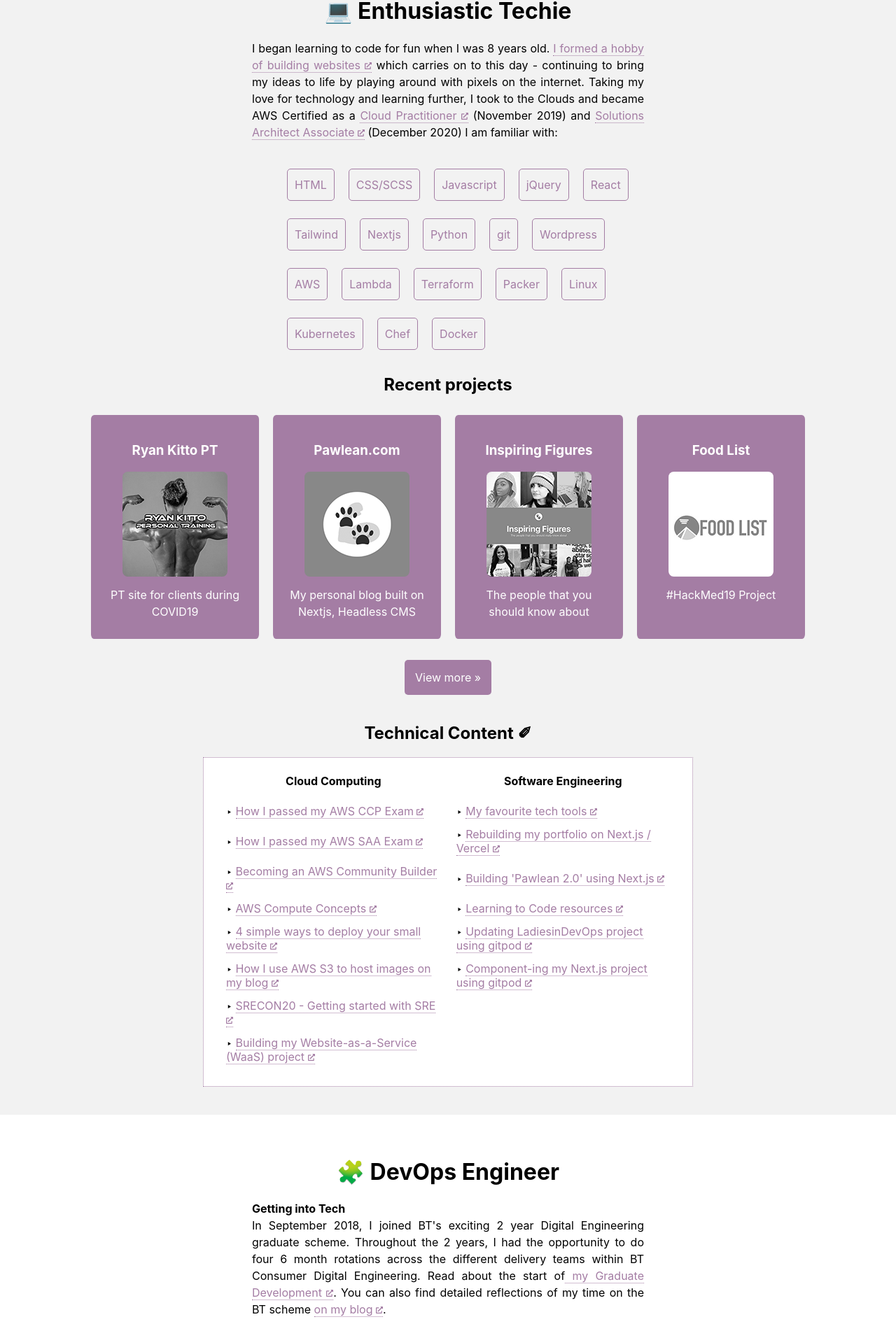
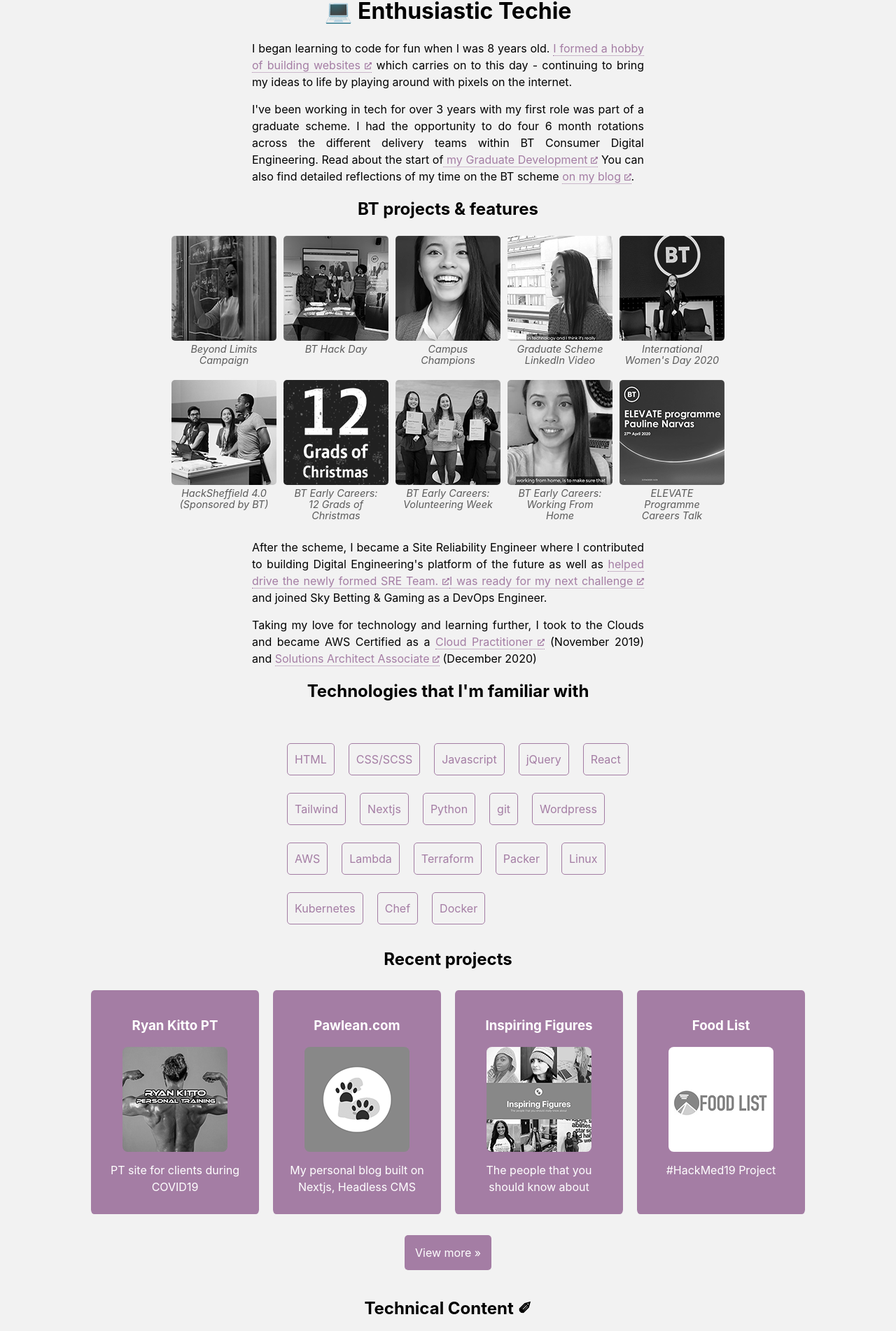
Before and after one commit to pawlean/nextpn, a Next.js app: page / in a window 1280 px wide. Shown: the part 666-2568 px from the top of the page at 70% size. Built offline with nearby package versions, Linux system fonts and the light colour scheme.

Commit message:
New job!

```diff
--- a/components/dev.js
+++ b/components/dev.js
@@ -22,9 +22,148 @@ function Dev() {
           />
         </a>{" "}
         which carries on to this day - continuing to bring my ideas to life by
-        playing around with pixels on the internet. Taking my love for
-        technology and learning further, I took to the Clouds and became AWS
-        Certified as a{" "}
+        playing around with pixels on the internet.{" "}
+      </p>
+
+      <p>
+        I've been working in tech for over 3 years with my first role was part
+        of a graduate scheme. I had the opportunity to do four 6 month rotations
+        across the different delivery teams within BT Consumer Digital
+        Engineering. Read about the start of
+        <a
+          href="https://www.linkedin.com/pulse/week-1-start-my-digital-development-operations-pauline-p-narvas/"
+          target="_blank"
+          aria-describedby="new-window-1"
+          rel="noopener"
+        >
+          {" "}
+          my Graduate Development{" "}
+          <img
+            src="/images/main/external.svg"
+            alt="opens in new window"
+            className="external"
+          />
+        </a>{" "}
+        You can also find detailed reflections of my time on the BT scheme{" "}
+        <a
+          href="https://pawlean.com/category/self-development/bt-graduate-scheme/"
+          target="_blank"
+          aria-describedby="new-window-1"
+          rel="noopener"
+        >
+          on my blog{" "}
+          <img
+            src="/images/main/external.svg"
+            alt="opens in new window"
+            className="external"
+          />
+        </a>
+        .{" "}
+      </p>
+      <h2>BT projects & features</h2>
+      <div className={styles.features}>
+        {[
+          {
+            title: "Beyond Limits Campaign",
+            image: "images/projects/BeyondLimits.png",
+            link: "https://www.youtube.com/watch?v=opxR4XRMDEw",
+          },
+          {
+            title: "BT Hack Day",
+            image: "images/projects/BTHACKDAY.png",
+            link: "https://www.youtube.com/watch?v=HE23blo7udA&t=11s",
+          },
+          {
+            title: "Campus Champions",
+            image: "images/projects/CampusChampions.png",
+            link: "https://www.youtube.com/watch?v=WrdQGjIAEHM",
+          },
+          {
+            title: "Graduate Scheme LinkedIn Video",
+            image: "images/projects/GradSchemeFeature.png",
+            link: "https://www.linkedin.com/posts/bt_technology-activity-6610814119073329153-xoBM",
+          },
+          {
+            title: "International Women's Day 2020",
+            image: "images/projects/BTIWD.png",
+            link: "https://www.linkedin.com/posts/pnarvas_internationalwomenday2020-iwd2020-womenintech-activity-6643091239837274112-01UB",
+          },
+          {
+            title: "HackSheffield 4.0 (Sponsored by BT)",
+            image: "images/projects/HS4.jpg",
+            link: "https://youtu.be/0lEVMB8YCyk",
+          },
+          {
+            title: "BT Early Careers: 12 Grads of Christmas",
+            image: "images/projects/Xmas.png",
+            link: "https://www.facebook.com/BTEarlyCareers/videos/2199772790278680/",
+          },
+          {
+            title: "BT Early Careers: Volunteering Week",
+            image: "images/projects/Volunteering.png",
+            link: "https://en-gb.facebook.com/BTEarlyCareers/photos/pb.97945334270.-2207520000../10158356243734271/?type=3&theater",
+          },
+          {
+            title: "BT Early Careers: Working From Home",
+            image: "images/projects/WFH.png",
+            link: "https://en-gb.facebook.com/BTEarlyCareers/videos/vb.97945334270/1112813405755270/?type=2&theater",
+          },
+          {
+            title: "ELEVATE Programme Careers Talk",
+            image: "images/projects/ELEVATE.png",
+            link: "https://www.youtube.com/watch?v=eA2HdTKD764",
+          },
+        ].map((feature) => (
+          <a
+            href={feature.link}
+            target="_blank"
+            aria-describedby="new-window-1"
+            rel="noopener"
+            key={feature.link}
+          >
+            <div className={styles.feature}>
+              <LazyLoadImage src={feature.image} alt={feature.title} />
+              <p>{feature.title}</p>
+            </div>
+          </a>
+        ))}
+      </div>
+      <p>
+        After the scheme, I became a Site Reliability Engineer where I
+        contributed to building Digital Engineering's platform of the future as
+        well as{" "}
+        <a
+          href="https://www.youtube.com/watch?v=r3b3Z4ieNrc"
+          target="_blank"
+          aria-describedby="new-window-1"
+          rel="noopener"
+        >
+          helped drive the newly formed SRE Team.{" "}
+          <img
+            src="/images/main/external.svg"
+            alt="opens in new window"
+            className="external"
+          />
+        </a>
+        <a
+          href="https://pawlean.com/2020/12/17/leaving-my-first-tech-job"
+          target="_blank"
+          aria-describedby="new-window-1"
+          rel="noopener"
+        >
+          I was ready for my next challenge{" "}
+          <img
+            src="/images/main/external.svg"
+            alt="opens in new window"
+            className="external"
+          />
+        </a>{" "}
+        and joined Sky Betting & Gaming as a DevOps Engineer.
+      </p>
+      <p>
+        {" "}
+        Taking my love for technology and learning further, I took to the Clouds
+        and became AWS Certified as a{" "}
         <a
           href="https://www.youracclaim.com/badges/d0028cfc-94d0-4eea-a0d8-ae3b4c74d122?source=linked_in_profile"
           target="_blank"
@@ -52,7 +191,10 @@ function Dev() {
             className="external"
           />
         </a>{" "}
-        (December 2020) I am familiar with:
+        (December 2020)
+      </p>
+      <h2>Technologies that I'm familiar with</h2>
+      <p>
         <ul className={styles.skills}>
           {[
             "HTML",
@@ -373,6 +515,7 @@ function Dev() {
           </tr>
         </table>
       </div>
+
       <style jsx>
         {`
           .previouswork {
--- a/components/digieng.js
+++ b/components/digieng.js
@@ -4,152 +4,32 @@ import { LazyLoadImage } from "react-lazy-load-image-component";
 function DigiEng() {
   return (
     <div className={styles.whitecontainer}>
-      <h1>🧩 DevOps Engineer</h1>
+      <h1>🍭 Senior Community Engineer </h1>
       <p>
-        <strong>Getting into Tech</strong>
-        <br />
-        In September 2018, I joined BT's exciting 2 year Digital Engineering
-        graduate scheme. Throughout the 2 years, I had the opportunity to do
-        four 6 month rotations across the different delivery teams within BT
-        Consumer Digital Engineering. Read about the start of
+        I’m part of the Developer & Community Success team over at Gitpod,
+        currently leading community engagement and development.
+      </p>
+      <p>
+        <img src="images/Frame_14.svg" />
+      </p>
+      <p>
         <a
-          href="https://www.linkedin.com/pulse/week-1-start-my-digital-development-operations-pauline-p-narvas/"
+          href="https://gitpod.io"
           target="_blank"
           aria-describedby="new-window-1"
           rel="noopener"
         >
-          {" "}
-          my Graduate Development{" "}
-          <img
-            src="/images/main/external.svg"
-            alt="opens in new window"
-            className="external"
-          />
-        </a>
-        . You can also find detailed reflections of my time on the BT scheme{" "}
-        <a
-          href="https://pawlean.com/category/self-development/bt-graduate-scheme/"
-          target="_blank"
-          aria-describedby="new-window-1"
-          rel="noopener"
-        >
-          on my blog{" "}
-          <img
-            src="/images/main/external.svg"
-            alt="opens in new window"
-            className="external"
-          />
-        </a>
-        .
-      </p>
-      <h2>Projects</h2>
-      <div className={styles.features}>
-        {[
-          {
-            title: "Beyond Limits Campaign",
-            image: "images/projects/BeyondLimits.png",
-            link: "https://www.youtube.com/watch?v=opxR4XRMDEw",
-          },
-          {
-            title: "BT Hack Day",
-            image: "images/projects/BTHACKDAY.png",
-            link: "https://www.youtube.com/watch?v=HE23blo7udA&t=11s",
-          },
-          {
-            title: "Campus Champions",
-            image: "images/projects/CampusChampions.png",
-            link: "https://www.youtube.com/watch?v=WrdQGjIAEHM",
-          },
-          {
-            title: "Graduate Scheme LinkedIn Video",
-            image: "images/projects/GradSchemeFeature.png",
-            link:
-              "https://www.linkedin.com/posts/bt_technology-activity-6610814119073329153-xoBM",
-          },
-          {
-            title: "International Women's Day 2020",
-            image: "images/projects/BTIWD.png",
-            link:
-              "https://www.linkedin.com/posts/pnarvas_internationalwomenday2020-iwd2020-womenintech-activity-6643091239837274112-01UB",
-          },
-          {
-            title: "HackSheffield 4.0 (Sponsored by BT)",
-            image: "images/projects/HS4.jpg",
-            link: "https://youtu.be/0lEVMB8YCyk",
-          },
-          {
-            title: "BT Early Careers: 12 Grads of Christmas",
-            image: "images/projects/Xmas.png",
-            link:
-              "https://www.facebook.com/BTEarlyCareers/videos/2199772790278680/",
-          },
-          {
-            title: "BT Early Careers: Volunteering Week",
-            image: "images/projects/Volunteering.png",
-            link:
-              "https://en-gb.facebook.com/BTEarlyCareers/photos/pb.97945334270.-2207520000../10158356243734271/?type=3&theater",
-          },
-          {
-            title: "BT Early Careers: Working From Home",
-            image: "images/projects/WFH.png",
-            link:
-              "https://en-gb.facebook.com/BTEarlyCareers/videos/vb.97945334270/1112813405755270/?type=2&theater",
-          },
-          {
-            title: "ELEVATE Programme Careers Talk",
-            image: "images/projects/ELEVATE.png",
-            link: "https://www.youtube.com/watch?v=eA2HdTKD764",
-          },
-        ].map((feature) => (
-          <a
-            href={feature.link}
-            target="_blank"
-            aria-describedby="new-window-1"
-            rel="noopener"
-            key={feature.link}
-          >
-            <div className={styles.feature}>
-              <LazyLoadImage src={feature.image} alt={feature.title} />
-              <p>{feature.title}</p>
-            </div>
-          </a>
-        ))}
-      </div>
-      <p>
-        <strong>Post-graduate scheme</strong>
-        <br />I rolled off the scheme as a Site Reliability Engineer where I
-        contributed to building Digital Engineering's platform of the future as
-        well as{" "}
-        <a
-          href="https://www.youtube.com/watch?v=r3b3Z4ieNrc"
-          target="_blank"
-          aria-describedby="new-window-1"
-          rel="noopener"
-        >
-          helped drive the newly formed SRE Team.{" "}
+          Gitpod{" "}
           <img
             src="/images/main/external.svg"
             alt="opens in new window"
             className="external"
           />
         </a>{" "}
-      </p>
-      <p>
-        In January 2021,{" "}
-        <a
-          href="https://pawlean.com/2020/12/17/leaving-my-first-tech-job"
-          target="_blank"
-          aria-describedby="new-window-1"
-          rel="noopener"
-        >
-          I was ready for my next challenge!{" "}
-          <img
-            src="/images/main/external.svg"
-            alt="opens in new window"
-            className="external"
-          />
-        </a>{" "}
-        I joined Sky Betting & Gaming as a DevOps Engineer.
+        is an open source platform for automated and ready-to-code development
+        environments, enabling developers to describe their dev environment as
+        code and start instant and fresh development environments for each new
+        task directly from a browser.
       </p>
 
       <style jsx>
```
